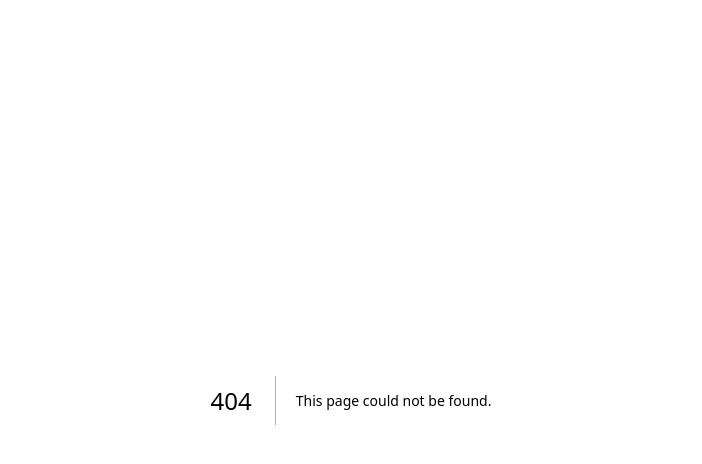
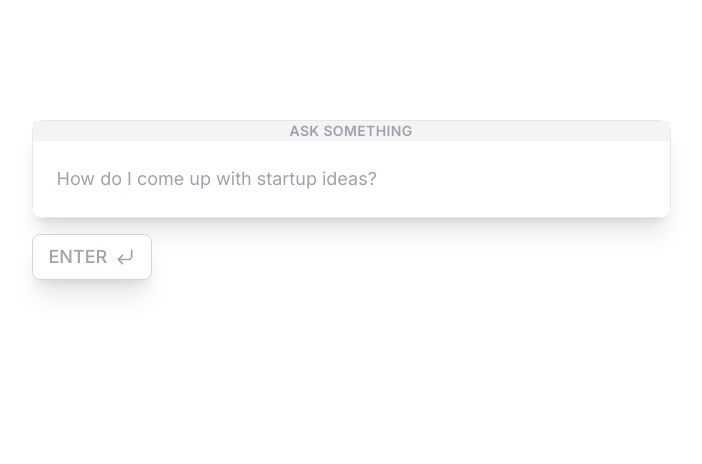
Before and after one commit to shishir610/getopinions, a Next.js app: page /demo in a window 1280 px wide. Before the commit this address had no page. Shown: the top 464 px of the page, without its empty margins (289-991 px from the left). Built offline with nearby package versions, Linux system fonts and the light colour scheme.

Commit message:
commit via cmd+enter

```diff
--- a/src/app/components/sections/AskSomething.tsx
+++ b/src/app/components/sections/AskSomething.tsx
@@ -1,10 +1,31 @@
+"use client"
 import { CornerDownLeft, Plus, Twitter } from "lucide-react"
-import React from "react"
-import EmailForm from "../elements/EmailForm"
+import { useRouter } from "next/navigation"
+import React, { useState } from "react"
 
-export default function AskSomething() {
+interface Props {
+    bgColor?: string
+}
+
+export default function AskSomething({ bgColor }: Props) {
+    const [askInput, setAskInput] = useState("")
+    const router = useRouter()
+
+    const handleEnter = () => {
+        if (askInput !== "") {
+            router.push("/demo/ask")
+        }
+    }
+
+    const handleKeyDown = (event: React.KeyboardEvent<HTMLInputElement>) => {
+        if (event.key === "Enter") {
+            handleEnter()
+        }
+    }
+
     return (
-        <div className="container mx-auto my-20 flex justify-center">
+        <div className={bgColor}>
+            <div className="container mx-auto py-20 flex justify-center">
                 <div>
                     <div className="flex justify-center mt-10 border max-w-fit rounded-xl shadow-xl flex-col">
                         <div className="w-full bg-zinc-100 h-5 flex justify-center">
@@ -21,17 +42,24 @@ export default function AskSomething() {
                                 required
                                 size={50}
                                 autoComplete={"off"}
+                                onKeyDown={(event) => handleKeyDown(event)}
+                                value={askInput}
+                                onChange={(event) =>
+                                    setAskInput(event.target.value)
+                                }
                             />
                         </div>
                     </div>
                     <button
                         type="submit"
                         className="bg-white shadow-xl text-gray-400 flex items-center text-lg border border-gray-300 mt-4 focus:ring-4 focus:outline-none focus:ring-blue-300 font-medium rounded-lg px-4 py-2"
+                        onClick={handleEnter}
                     >
                         <span className="mr-2">ENTER</span>
                         <CornerDownLeft size={20} />
                     </button>
                 </div>
             </div>
+        </div>
     )
 }
--- a/src/app/components/sections/MainContent.tsx
+++ b/src/app/components/sections/MainContent.tsx
@@ -6,7 +6,7 @@ export default function MainContent() {
     return (
         <div>
             <AskSomething />
-            <p className="text-zinc-600 text-4xl py-20 font-semibold tracking-tighter text-center">
+            <p className="text-zinc-700 text-4xl py-20 font-semibold tracking-tighter text-center">
                 Why not just Google it?
             </p>
             <CardArrangement />
--- /dev/null
+++ b/src/app/demo/page.tsx
@@ -0,0 +1,9 @@
+import AskSomething from "../components/sections/AskSomething"
+
+export default function Home() {
+    return (
+        <div className="flex flex-col justify-center">
+            <AskSomething />
+        </div>
+    )
+}
--- a/src/app/page.tsx
+++ b/src/app/page.tsx
@@ -7,7 +7,7 @@ import Supports from "./components/sections/Supports"
 export default function Home() {
     return (
         <div className="flex flex-col justify-center">
-            <div className="bg-sky-50 pb-24">
+            <div className="pb-24">
                 <Navigation />
                 <Hero />
                 <ImagineAskingCreator />
```
Lines whose indentation alone changed are shown as unchanged.
